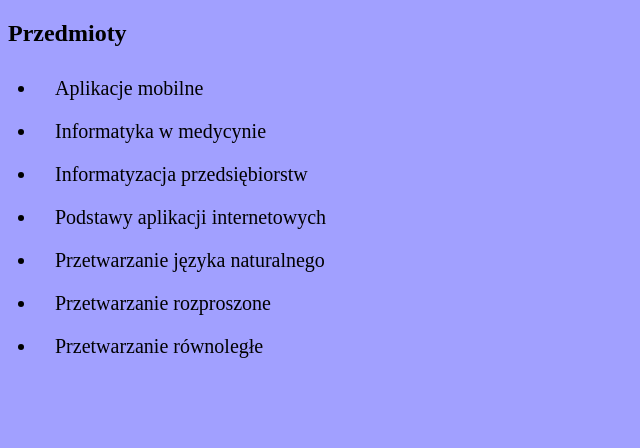
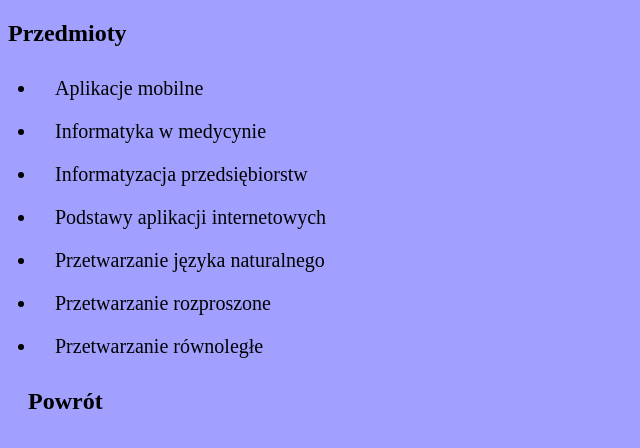
Before and after one commit to Vi-Moczulak/Vi-Moczulak.github.io, a plain HTML site: page przedmioty.html in a window 1280 px wide. Shown: the whole page, without its empty margins (0-640 px from the left). Drawn offline with Linux system fonts and the light colour scheme.

Commit message:
Update przedmioty.html

```diff
--- a/przedmioty.html
+++ b/przedmioty.html
@@ -28,6 +28,8 @@
         <li> <a href="/przedmioty/Przetwarzanie_rozproszone.html">Przetwarzanie rozproszone</a></li>
         <li> <a href="/przedmioty/Przetwarzanie_równoległe.html">Przetwarzanie równoległe</a></li>
     </lu>
+
+    <h2><a href="/index.html"></a>Powrót</h2>
 </body>
 
 </html>
```
